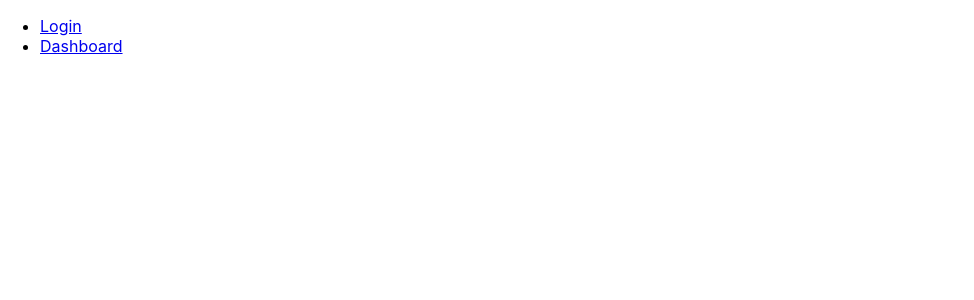
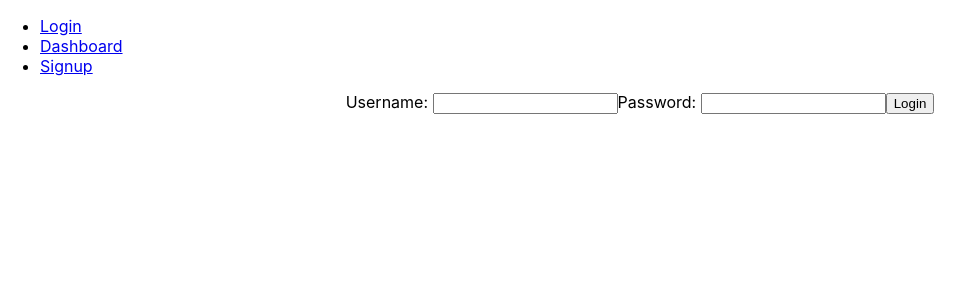
Before and after one commit to LaneBrantley/finalbudget, a React (Create React App) app: page /signup in a window 1280 px wide. Before the commit this address had no page. Shown: the top 300 px of the page, without its empty margins (0-974 px from the left). Built offline with nearby package versions, Linux system fonts and the light colour scheme.

Commit message:
Sign up and login functionality

```diff
--- a/src/App.js
+++ b/src/App.js
@@ -2,6 +2,7 @@ import './App.css';
 import { BrowserRouter as Router, Routes, Route } from 'react-router-dom';
 import LoginPage from '../src/Loginpage/Loginpage';
 import Navbar from './Navbar/Navbar';
+import Signup from './Signup/Signup';
 //Backend address: 161.35.188.98
 
 function App() {
@@ -10,6 +11,8 @@ function App() {
       <Navbar />
       <Routes>
         <Route path="/login" element={<LoginPage />} />
+        <Route path="/signup" element={<Signup />} />
+
         {/* Add more routes as needed */}
       </Routes>
     </Router>
--- a/src/Loginpage/Loginpage.js
+++ b/src/Loginpage/Loginpage.js
@@ -17,9 +17,8 @@ function Loginpage() {
     //Making call to backend to attempt to login
     const handleSubmit = (event) => {
         event.preventDefault();
-
         // Making call to backend to attempt to login
-        axios.post('http://161.35.188.98:3000/login', {
+        axios.post('161.35.188.98/login', {
             username: username,
             password: password
         })
--- a/src/Navbar/Navbar.js
+++ b/src/Navbar/Navbar.js
@@ -13,6 +13,9 @@ function Navbar() {
         <li>
           <Link to="/dashboard">Dashboard</Link>
         </li>
+        <li>
+          <Link to="/signup">Signup</Link>
+        </li>
         {/* Add more navigation links as needed */}
       </ul>
     </nav>
--- a/src/Signup/Signup.js
+++ b/src/Signup/Signup.js
@@ -1,9 +1,45 @@
-import './App.css';
+import axios from 'axios';
+import React, { useState } from 'react';
 
 function Signup() {
+
+  const [username, setUsername] = useState('');
+  const [password, setPassword] = useState('');
+
+  const handleUsernameChange = (event) => {
+    setUsername(event.target.value);
+}
+
+const handlePasswordChange = (event) => {
+    setPassword(event.target.value);
+}
+
+const handleSubmit = (event) => {
+  event.preventDefault();
+  // Making call to backend to attempt to login
+  axios.post('161.35.188.98/signup', {
+      username: username,
+      password: password
+  })
+  .then(function(response) {
+      console.log('success', response.data);
+  })
+  .catch(function(error) {
+      console.log('fail', error);
+  });
+}
+
   return (
     <div className="App">
+        <form onSubmit={handleSubmit}>
+                <label htmlFor="username">Username: </label>
+                <input type="text" id="username" value={username} onChange={handleUsernameChange} required/>
 
+                <label htmlFor="password">Password: </label>
+                <input type="text" id="password" value={password} onChange={handlePasswordChange} required/>
+
+                <button type="submit">Login</button>
+            </form>
     </div>
   );
 }
```
